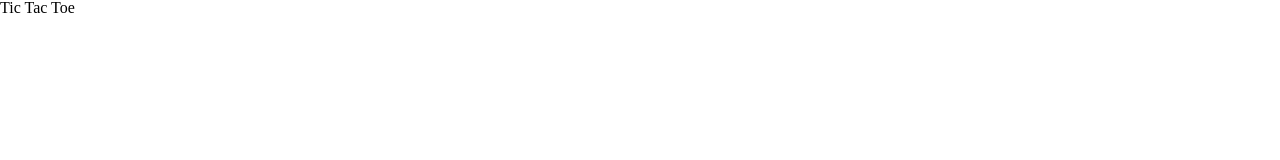
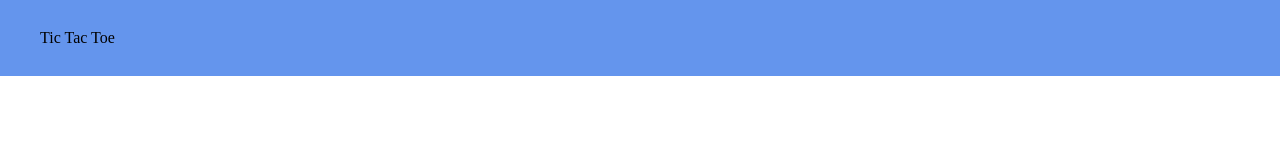
Before and after one commit to patrykyo20/Tic-tac-toe, a website: page index.html in a window 1280 px wide. Drawn offline with Linux system fonts and the light colour scheme.

Commit message:
feat: create header style

```diff
--- a/style.css
+++ b/style.css
@@ -9,3 +9,8 @@
   --secondary-color: #4535c1;
   --background-color: #f5f7f8;
 }
+
+.header {
+  padding: 30px 40px;
+  background-color: var(--primary-color);
+}
```
